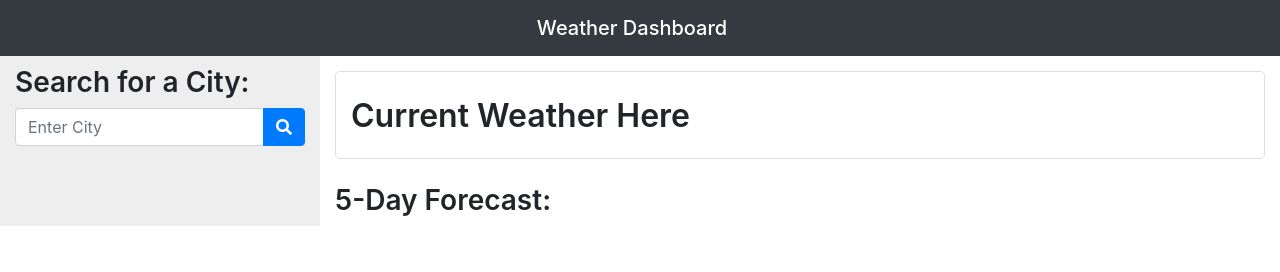
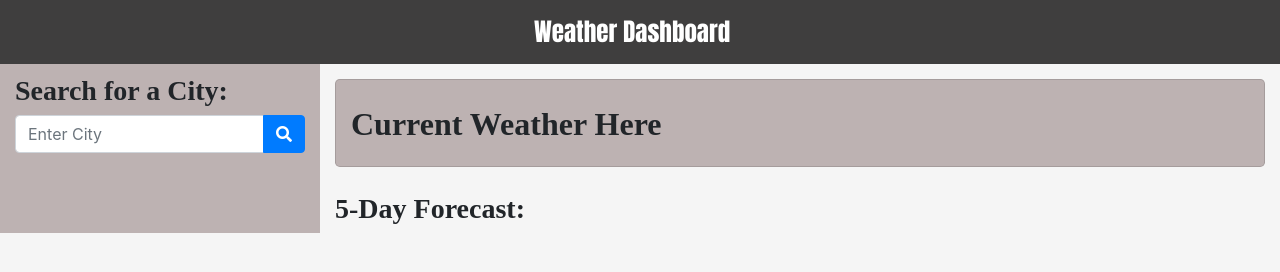
Before and after one commit to Mansa-MD/Weather_Dashboard, a plain HTML site: page index.html in a window 1280 px wide. Drawn offline with nearby package versions, Linux system fonts and the light colour scheme; no server answers.

Commit message:
updated index & css

```diff
--- a/index.html
+++ b/index.html
@@ -20,7 +20,7 @@
 </head>
 
 <body>
-    <nav class="navbar navbar-dark bg-dark d-flex justify-content-center">
+    <nav class="navbar navbar-dark d-flex justify-content-center">
         <span class="navbar-brand mb-0 h1">Weather Dashboard</span>
     </nav>
 
@@ -28,7 +28,7 @@
         <div class="row">
             <div class="col-md-3 searchColumn">
                 <form>
-                    <h3>Search for a City:</h3>
+                    <h3 id="search">Search for a City:</h3>
                     <div class="input-group">
                         <input type="text" class="form-control" id="cityInput" placeholder="Enter City">
                         <div class="input-group-append">
--- a/style.css
+++ b/style.css
@@ -1,11 +1,29 @@
+body {
+  background-color: whitesmoke;
+}
+
 .searchColumn {
-  background-color: #eee;
+  background-color: rgb(189, 178, 178);
 }
+
+.navbar {
+  background-color: #3f3e3e;
+}
+
+.navbar-brand {
+  font-family: 'Anton', sans-serif;
+  font-size: 25px;
+  color: whitesmoke;
+}
+
 
 h2, h3 {
   padding-top: 10px;
   font-weight: 600;
+  font-family: 'Times New Roman', Times, serif;
 }
+
+
 
 h4 {
   font-weight: 600;
@@ -36,6 +54,7 @@ h4 {
 .card-body {
   padding: 0.75rem;
   padding-bottom: 0;
+
 }
 
 #currentWeather {
@@ -43,6 +62,7 @@ h4 {
   border-radius: 0.3rem;
   margin: 15px 0 15px 0;
   padding: 15px;
+  background-color: rgb(189, 178, 178);
 }
 
 #previousSearch {
```
